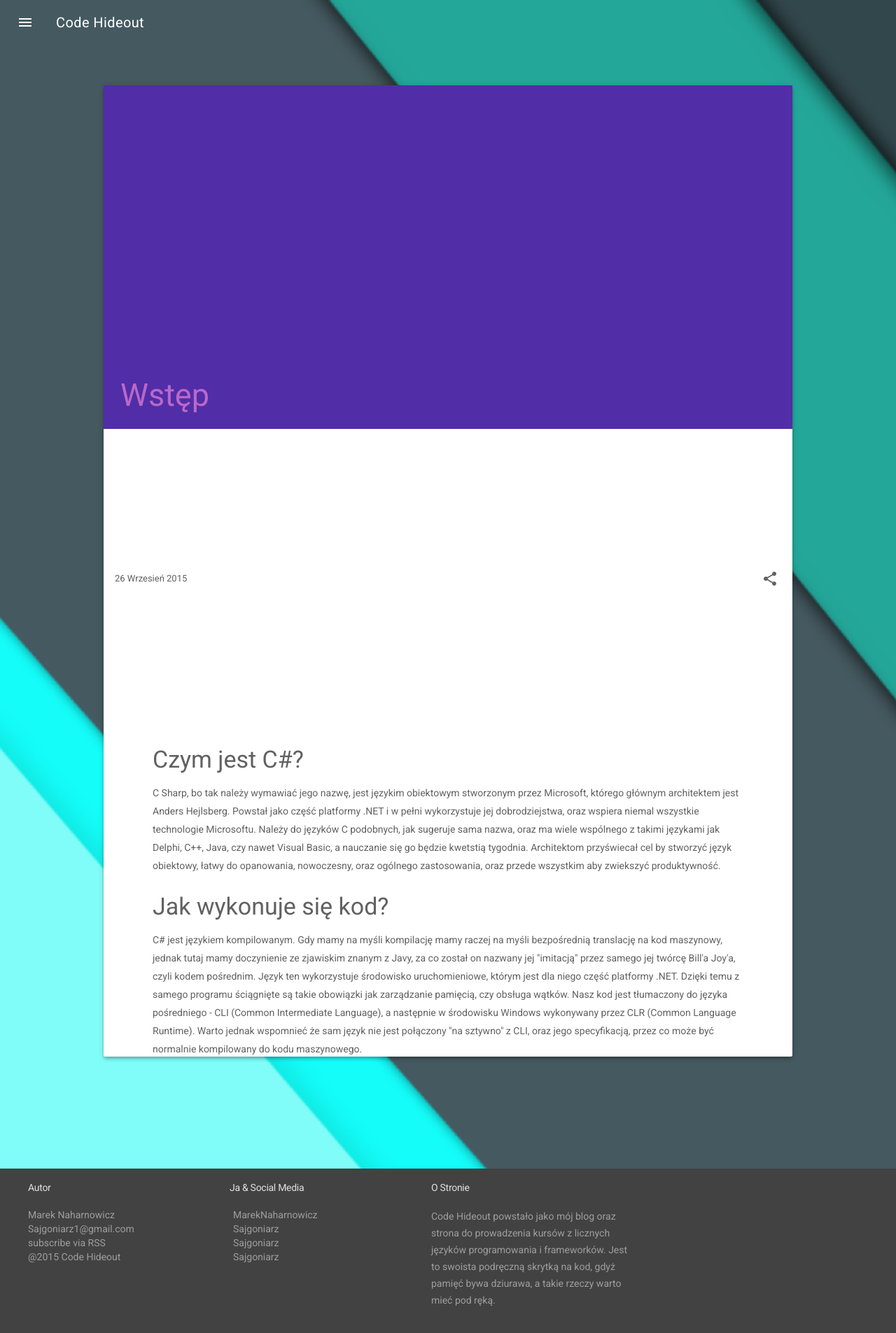
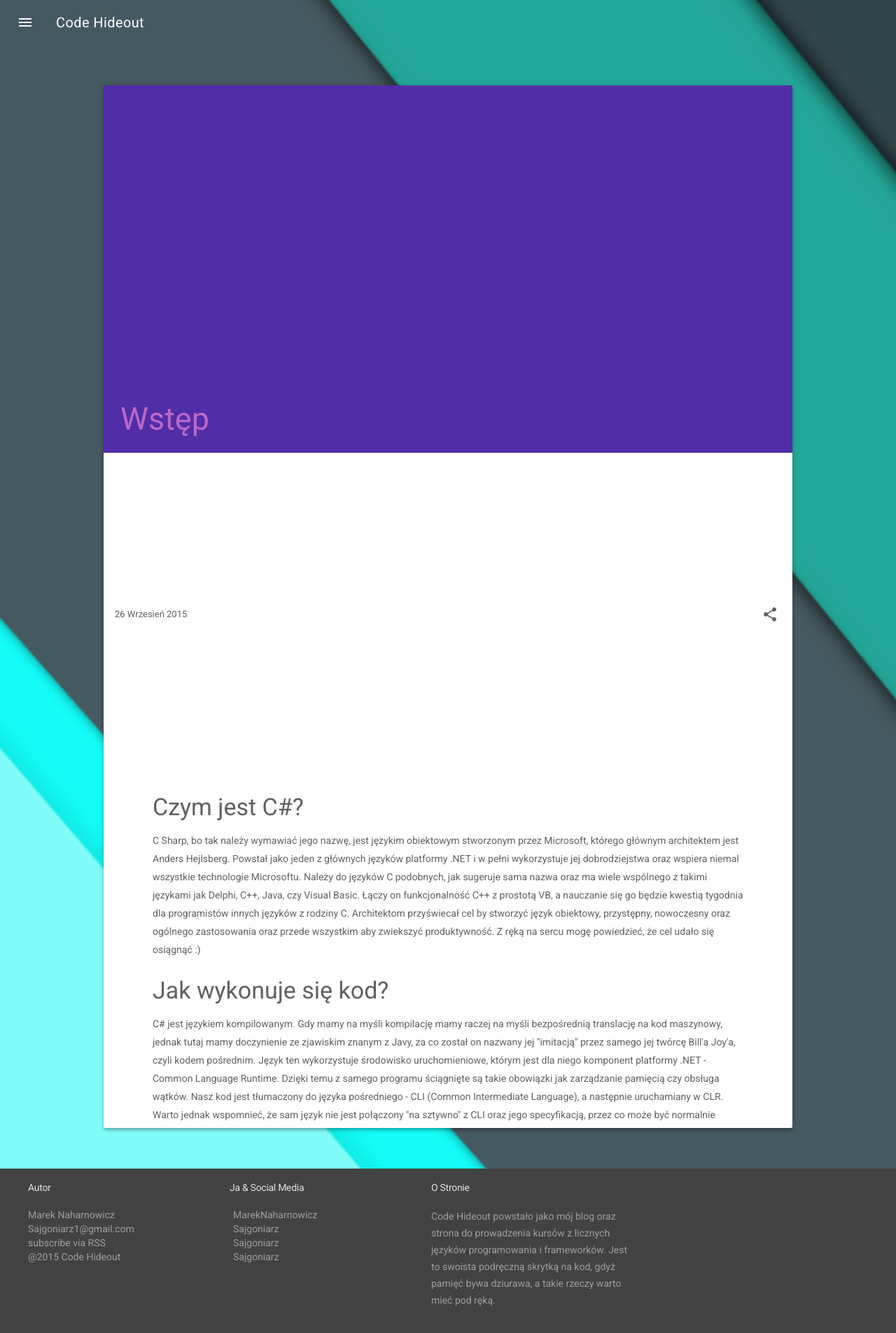
Before and after one commit to Sajgoniarz/Sajgoniarz.github.io, a Jekyll site: the page built from kursy/cs/_posts/2015-09-26-Wstep.html, in a window 1280 px wide. Shown: the top 1905 px of the page at 70% size. Built offline with Jekyll 4.4.1, drawn with Linux system fonts in a browser that asks for light colours; nearby versions of some CDN libraries.

Commit message:
Poprawki w Wstęp do C#

```diff
--- a/kursy/cs/_posts/2015-09-26-Wstep.html
+++ b/kursy/cs/_posts/2015-09-26-Wstep.html
@@ -7,18 +7,21 @@
 <h3>Czym jest C#?</h3>
 <p>
     C Sharp, bo tak należy wymawiać jego nazwę, jest językim obiektowym stworzonym przez Microsoft, którego głównym architektem jest Anders Hejlsberg.
-    Powstał jako część platformy .NET i w pełni wykorzystuje jej dobrodziejstwa, oraz wspiera niemal wszystkie technologie Microsoftu.
-    Należy do języków C podobnych, jak sugeruje sama nazwa, oraz ma wiele wspólnego z takimi językami jak Delphi, C++, Java, czy nawet Visual Basic, a nauczanie się go będzie kwetstią tygodnia.
-    Architektom przyświecał cel by stworzyć język obiektowy, łatwy do opanowania, nowoczesny, oraz ogólnego zastosowania, oraz przede wszystkim aby zwiekszyć produktywność.
+    Powstał jako jeden z głównych języków platformy .NET i w pełni wykorzystuje jej dobrodziejstwa oraz wspiera niemal wszystkie technologie Microsoftu.
+    Należy do języków C podobnych, jak sugeruje sama nazwa oraz ma wiele wspólnego z takimi językami jak Delphi, C++, Java, czy Visual Basic. Łączy on funkcjonalność C++ z prostotą VB,
+    a nauczanie się go będzie kwestią tygodnia dla programistów innych języków z rodziny C.
+    Architektom przyświecał cel by stworzyć język obiektowy, przystępny, nowoczesny oraz ogólnego zastosowania oraz przede wszystkim aby zwiekszyć produktywność.
+    Z ręką na sercu mogę powiedzieć, że cel udało się osiągnąć :)
 </p>
 <h3>Jak wykonuje się kod?</h3>
 <p>
     C# jest językiem kompilowanym. Gdy mamy na myśli kompilację mamy raczej na myśli bezpośrednią translację na kod maszynowy,
     jednak tutaj mamy doczynienie ze zjawiskim znanym z Javy, za co został on nazwany jej "imitacją" przez samego jej twórcę Bill'a Joy'a, czyli kodem pośrednim.
-    Język ten wykorzystuje środowisko uruchomieniowe, którym jest dla niego część platformy .NET.
-    Dzięki temu z samego programu ściągnięte są takie obowiązki jak zarządzanie pamięcią, czy obsługa wątków.
-    Nasz kod jest tłumaczony do języka pośredniego  - CLI (Common Intermediate Language), a następnie w środowisku Windows wykonywany przez CLR (Common Language Runtime).
-    Warto jednak wspomnieć że sam język nie jest połączony "na sztywno" z CLI, oraz jego specyfikacją, przez co może być normalnie kompilowany do kodu maszynowego.
+    Język ten wykorzystuje środowisko uruchomieniowe, którym jest dla niego komponent platformy .NET - Common Language Runtime.
+    Dzięki temu z samego programu ściągnięte są takie obowiązki jak zarządzanie pamięcią czy obsługa wątków.
+    Nasz kod jest tłumaczony do języka pośredniego  - CLI (Common Intermediate Language), a następnie uruchamiany w CLR.
+    Warto jednak wspomnieć, że sam język nie jest połączony "na sztywno" z CLI oraz jego specyfikacją, przez co może być normalnie kompilowany do kodu maszynowego.
+    Alternatywą dla takiego uzywania z C# jest środowisko Mono, które w przeciwieństwie do Microsoft .NET, jest dostępne również na systemy Mac OS X oraz Linux.
 </p>
 <h3>Cechy Języka</h3>
 <p>
@@ -35,9 +38,10 @@
     <ul>
         <li>Aplikacji Okienkowych - dzięki takim technologiom jak Windows Form lub Windows Presentation Foundation. </li>
         <li>Aplikacji Webowych - tutaj na scenę wkracza ASP.NET.  </li>
-        <li>Narzędzia Wiersza Polecenia</li>
-        <li>Usługi</li>
-        <li>Aplikacje Mobilne </li>
+        <li>Narzędzi Wiersza Polecenia</li>
+        <li>Usług</li>
+        <li>Aplikacji Mobilnych</li>
+        <li>Gier - C# jest jezykiem skryptowym silnika Unity</li>
     </ul>
 </p>
 <h3>Podsumowanie</h3>
```
